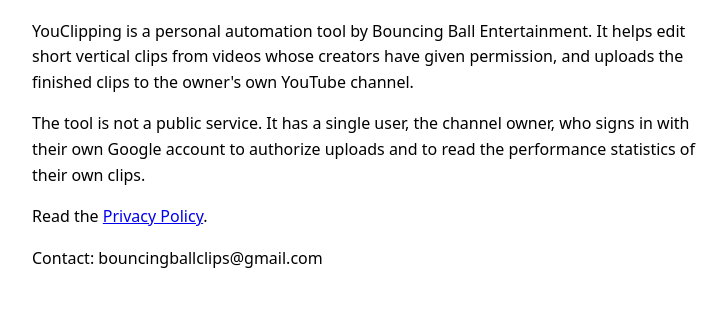
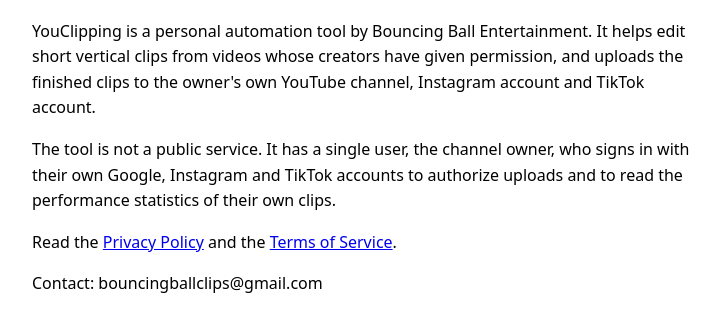
Before and after one commit to bouncingballentertainment/bouncingballentertainment.github.io, a plain HTML site: page index.html in a window 1280 px wide. Shown: the part 102-434 px from the top of the page, without its empty margins (272-999 px from the left). Drawn offline with Linux system fonts and the light colour scheme.

Commit message:
Add TikTok and Instagram to policy, add Terms of Service

```diff
--- a/index.html
+++ b/index.html
@@ -8,9 +8,9 @@
 </head>
 <body>
 <h1>YouClipping</h1>
-<p>YouClipping is a personal automation tool by Bouncing Ball Entertainment. It helps edit short vertical clips from videos whose creators have given permission, and uploads the finished clips to the owner's own YouTube channel.</p>
-<p>The tool is not a public service. It has a single user, the channel owner, who signs in with their own Google account to authorize uploads and to read the performance statistics of their own clips.</p>
-<p>Read the <a href="privacy.html">Privacy Policy</a>.</p>
+<p>YouClipping is a personal automation tool by Bouncing Ball Entertainment. It helps edit short vertical clips from videos whose creators have given permission, and uploads the finished clips to the owner's own YouTube channel, Instagram account and TikTok account.</p>
+<p>The tool is not a public service. It has a single user, the channel owner, who signs in with their own Google, Instagram and TikTok accounts to authorize uploads and to read the performance statistics of their own clips.</p>
+<p>Read the <a href="privacy.html">Privacy Policy</a> and the <a href="terms.html">Terms of Service</a>.</p>
 <p>Contact: bouncingballclips@gmail.com</p>
 </body>
 </html>
```
